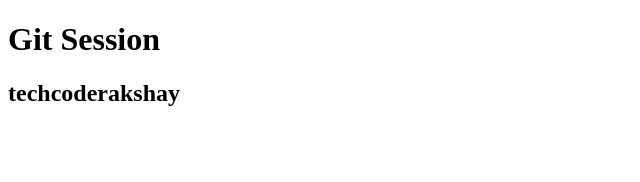
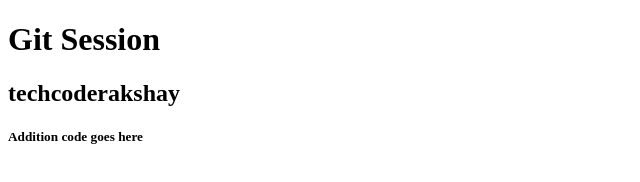
Before and after one commit to AkshayDigheGithub/gitdemo, a plain HTML site: page index.html in a window 1280 px wide. Shown: the whole page, without its empty margins (0-640 px from the left). Drawn offline with Linux system fonts and the light colour scheme.

Commit message:
addition code completed

```diff
--- a/index.html
+++ b/index.html
@@ -9,5 +9,9 @@
 <body>
     <h1>Git Session</h1>
     <h2>techcoderakshay</h2>
+
+    <div>
+        <h5>Addition code goes here</h5>
+    </div>
 </body>
 </html>
```
